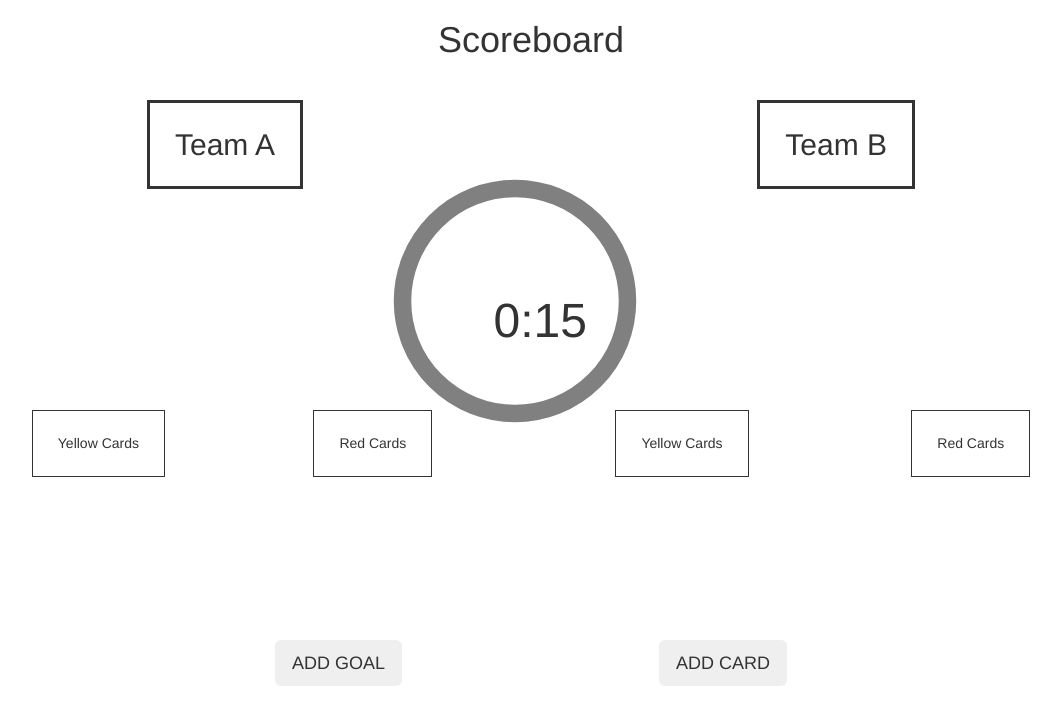
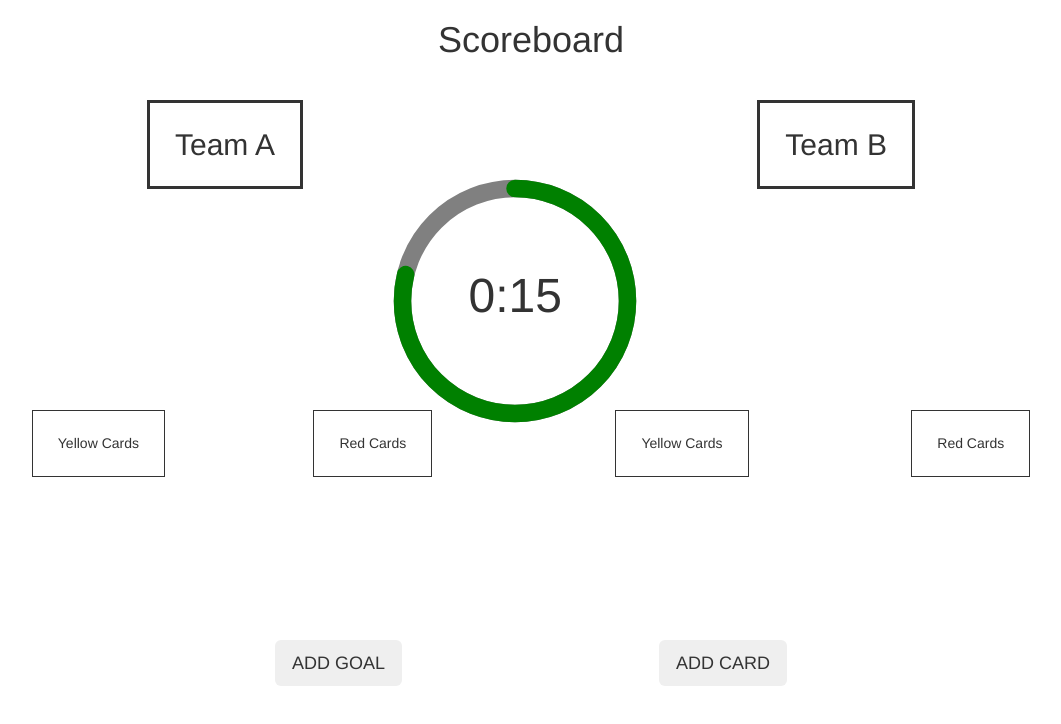
Before and after one commit to mdc5017/ScoreBoard, a website: page index.html in a window 1280 px wide. Shown: the whole page, without its empty margins (109-1170 px from the left). Drawn offline with nearby package versions, Linux system fonts and the light colour scheme.

Commit message:
Fixed timer circles

```diff
--- a/index.html
+++ b/index.html
@@ -63,14 +63,24 @@
     </div>
     <!-- Timer -->
     <div class="base-timer" id="timer">
-        <svg class="base-timer__svg" viewBox="0 0 100 100" xmlns="http://www.w3.org/2000/svg">
+        <svg class="base-timer__svg" id="base-timer__svg" viewBox="0 0 100 100" xmlns="http://www.w3.org/2000/svg">
           <g class="base-timer__circle" id="timerCircle">
             <circle class="base-timer__path-elapsed" id="timerPath" cx="50" cy="50" r="45" />
+            <path
+            id="base-timer-path-remaining"
+            stroke-dasharray="283"
+            class="base-timer__path-remaining"
+            d="
+            M 50, 50
+            m -45, 0
+            a 45,45 0 1,0 90,0
+            a 45,45 0 1,0 -90,0
+            ">
+            </path>
           </g>
         </svg>
         <span id="base-timer-label" class="base-timer__label">
             <p id="timeLeft"></p>
-            <!-- ${formatTimeLeft(timeLeft)} -->
         </span>
       </div>
 
--- a/style.css
+++ b/style.css
@@ -86,11 +86,33 @@
 
 #base-timer-label {
     position: absolute;
-    width: 300px;
-    height: 300px;
+    width: 250px;
+    height: 250px;
     top: 0;
     display: flex;
     align-items: center;
     justify-content: center;
     font-size: 48px;
 }
+
+#base-timer-path-remaining {
+    color: green;
+    stroke-width: 7px;
+
+  /* Rounds the line endings to create a seamless circle */
+  stroke-linecap: round;
+
+  /* Makes sure the animation starts at the top of the circle */
+  transform: rotate(90deg);
+  transform-origin: center;
+
+  /* One second aligns with the speed of the countdown timer */
+  transition: 1s linear all;
+
+  /* Allows the ring to change color when the color value updates */
+  stroke: currentColor;
+}
+
+#base-timer__svg {
+    transform: scaleX(-1);
+}
```
